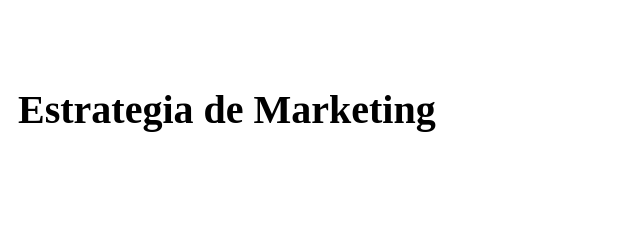
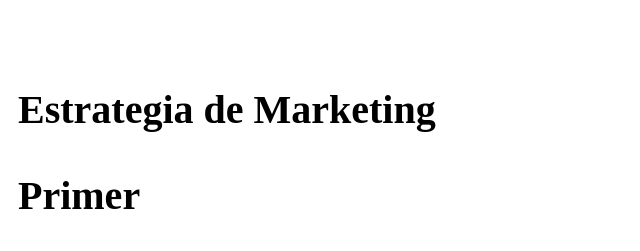
Before and after one commit to lein33/botwhastapp, a Django app: template message/templates/business/document.html in a window 1280 px wide. Shown: the part 726-977 px from the top of the page, without its empty margins (0-640 px from the left). Before the commit the page ends 858 px from the top, so only its background shows below. Run offline with Django 4.2, Linux system fonts and the light colour scheme; the template is opened without the code that fills it, so the values that code supplies are empty; parts of the project's set-up code (start-up, migrations or seed data) failed here and were passed over.

Commit message:
sin print

```diff
--- a/message/templates/business/document.html
+++ b/message/templates/business/document.html
@@ -59,6 +59,7 @@
                 <br>
                 <h1>Estrategia de Marketing</h1>
                 <p>{{estrategia_marketing}}</p>
+                <h1>Primer</h1>
 
         </div>
     </body>
```
